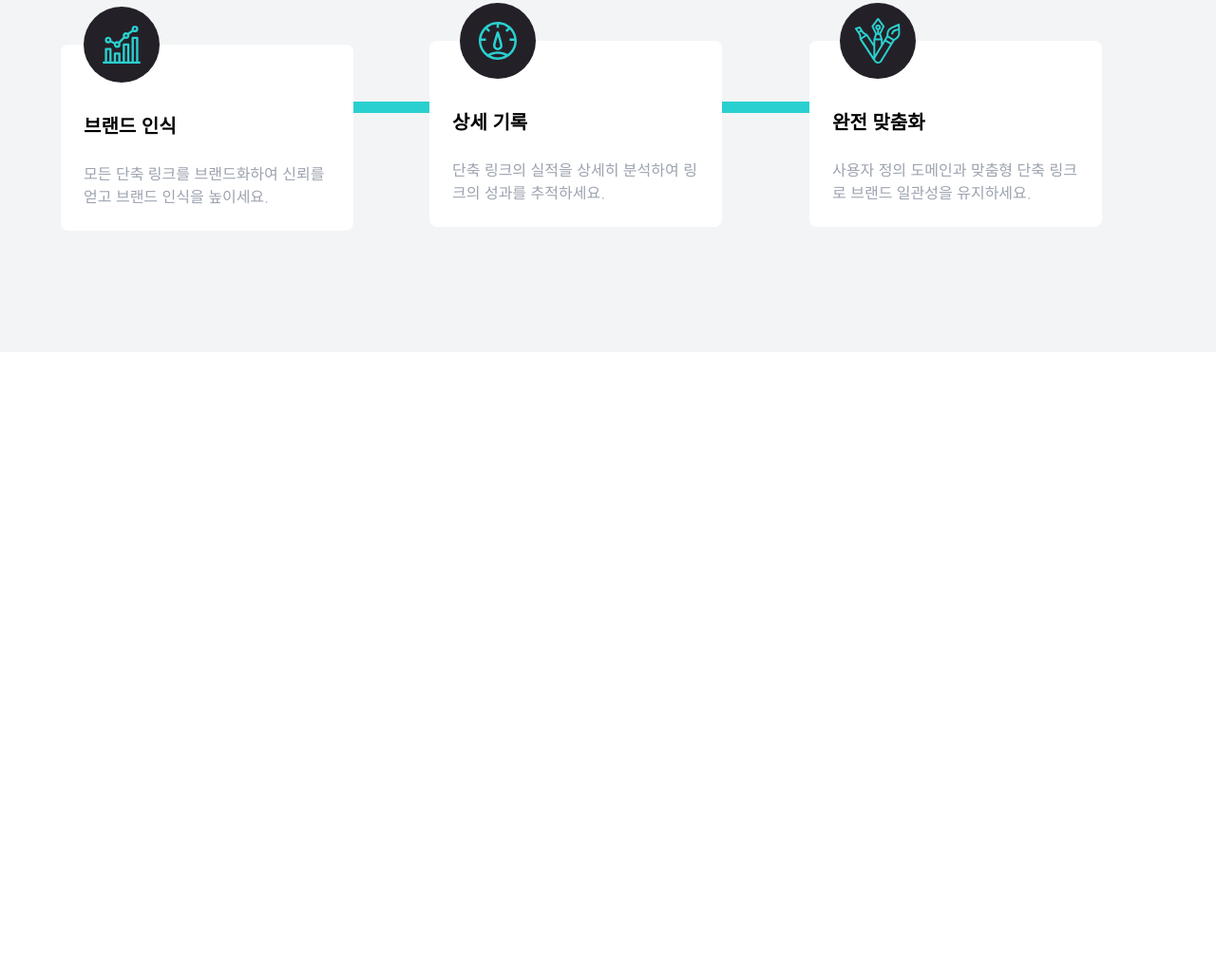
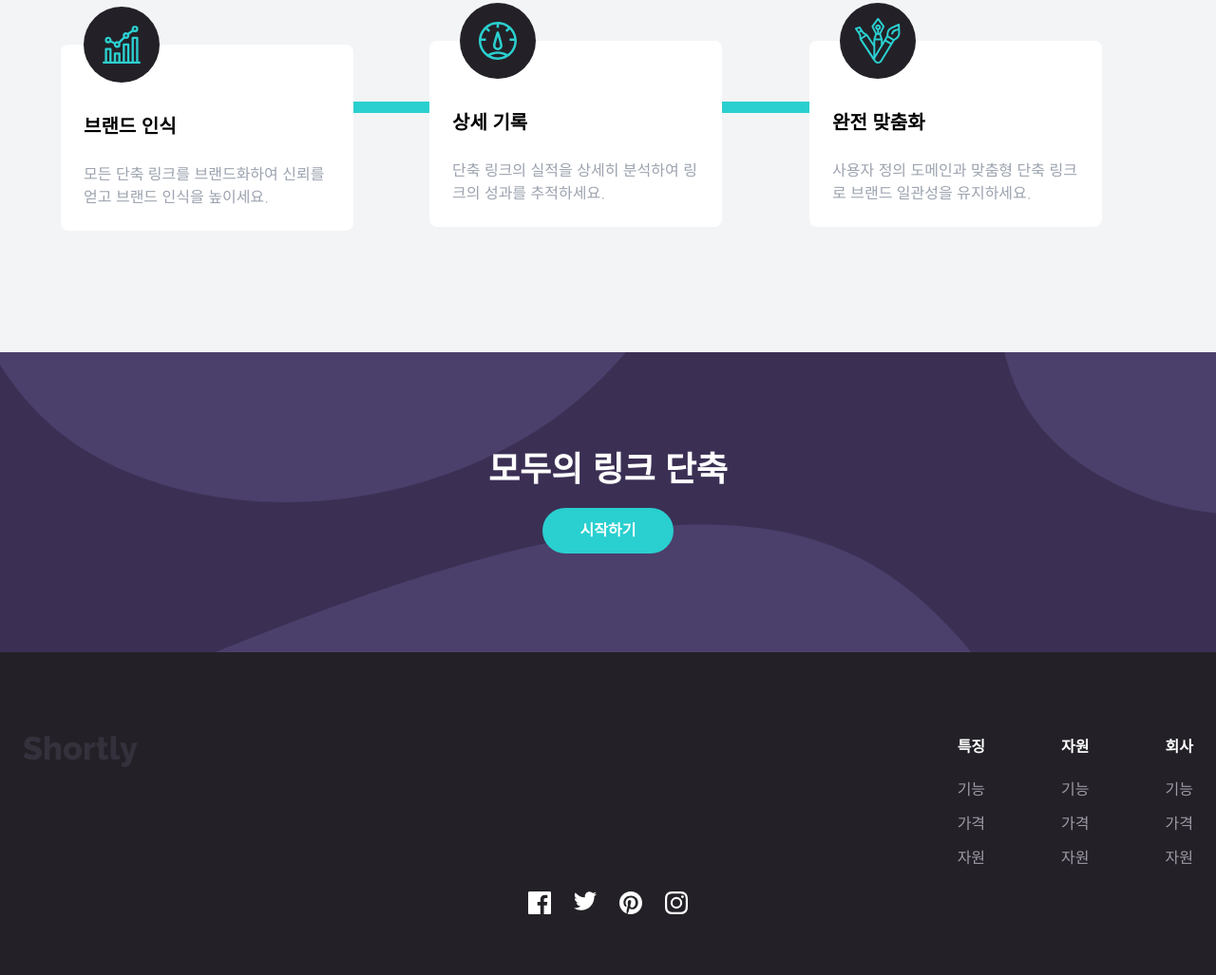
Before and after one commit to braverokmc79/tailwind-shortly-website, a website: page index3.html in a window 1280 px wide. Shown: the part 1449-2476 px from the top of the page at 95% size. Before the commit the page ends 1820 px from the top, so only its background shows below. Drawn offline with nearby package versions, Linux system fonts and the light colour scheme.

Commit message:
CTA $ Footer

```diff
--- a/index3.html
+++ b/index3.html
@@ -323,6 +323,106 @@
 
 
 
+ <!-- CTA Section -->
+  <section id="cta" class="py-24 bg-darkViolet" >
+    <div class="flex flex-col p-2 space-6">
+
+      <h5 class="
+      mx-auto space-y-10 text-4xl font-bold text-white text-center
+      " >
+        모두의 링크 단축
+      </h5>
+      <button class="
+        mt-5
+         px-10 py-5 mx-auto text-2xl
+        font-bold text-white  rounded-full
+        bg-cyan hover:bg-cyanLight md:text-base
+         md:py-3 focus:outline-none">
+        시작하기
+      </button>
+    </div>
+  </section>
+
+  <!-- relative container mx-auto p-6 -->
+<footer class="py-16 bg-veryDarkViolet">
+ <div class="container p-6 mx-auto flex flex-col items-center justify-between
+  max-auto space-y-16 md:flex-row md:space-y-0 md:items-start
+ ">
+
+ <div>
+  <img src="images/logo.svg" alt="">
+ </div>
+
+
+  <!-- 메뉴 컨테이너 -->
+ <div class="flex flex-col space-y-16 md:space-x-20 md:flex-row md:space-y-0">
+
+  <!-- 메뉴1 -->
+  <div class="flex flex-col item-center w-full md:items-start">
+      <div class="mb-5 font-bold text-white capitalize">특징</div>
+        <div class="flex flex-col items-center space-y-3 md:items-start">
+          <a href="#" class="capitalize text-grayishViolet hover:text-cyan">기능</a>
+          <a href="#" class="capitalize text-grayishViolet hover:text-cyan">가격</a>
+          <a href="#" class="capitalize text-grayishViolet hover:text-cyan">자원</a>
+        </div>
+
+      </div>
+
+
+
+
+  <!-- 메뉴2 -->
+  <div class="flex flex-col item-center w-full md:items-start">
+    <div class="mb-5 font-bold text-white capitalize">자원</div>
+      <div class="flex flex-col items-center space-y-3 md:items-start">
+        <a href="#" class="capitalize text-grayishViolet hover:text-cyan">기능</a>
+        <a href="#" class="capitalize text-grayishViolet hover:text-cyan">가격</a>
+        <a href="#" class="capitalize text-grayishViolet hover:text-cyan">자원</a>
+      </div>
+
+    </div>
+
+
+
+      <!-- 메뉴3 -->
+  <div class="flex flex-col item-center w-full md:items-start">
+    <div class="mb-5 font-bold text-white capitalize">회사</div>
+      <div class="flex flex-col items-center space-y-3 md:items-start">
+        <a href="#" class="capitalize text-grayishViolet hover:text-cyan">기능</a>
+        <a href="#" class="capitalize text-grayishViolet hover:text-cyan">가격</a>
+        <a href="#" class="capitalize text-grayishViolet hover:text-cyan">자원</a>
+      </div>
+
+    </div>
+
+
+
+
+
+  </div>
+ </div>
+
+
+ <!-- 소셜 컨테이너 -->
+ <div class="flex justify-center space-x-6">
+  <a href="#" class="text-white hover:text-cyan">
+    <img src="images/icon-facebook.svg" alt="Facebook" />
+  </a>
+  <a href="#" class="text-white hover:text-cyan">
+    <img src="images/icon-twitter.svg" alt="Twitter" />
+  </a>
+  <a href="#" class="text-white hover:text-cyan">
+    <img src="images/icon-pinterest.svg" alt="Pinterest" />
+  </a>
+  <a href="#" class="text-white hover:text-cyan">
+    <img src="images/icon-instagram.svg" alt="Instagram" />
+  </a>
+</div>
+
+
+
+ </div>
+</footer>
 
   </body>
 </html>
```
